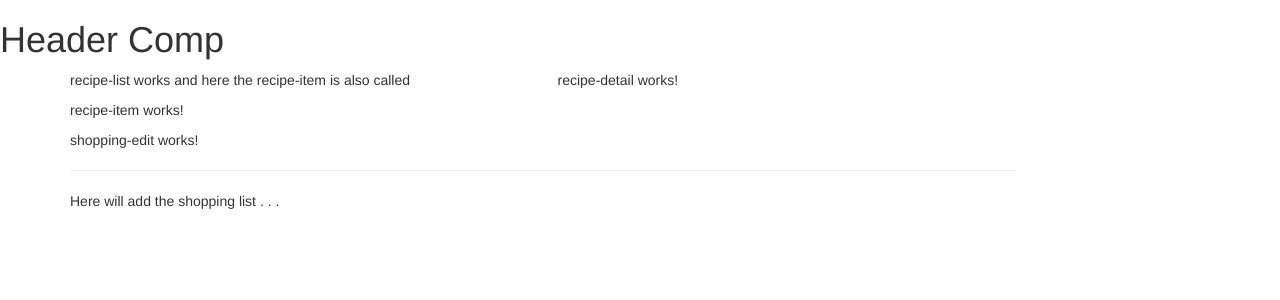
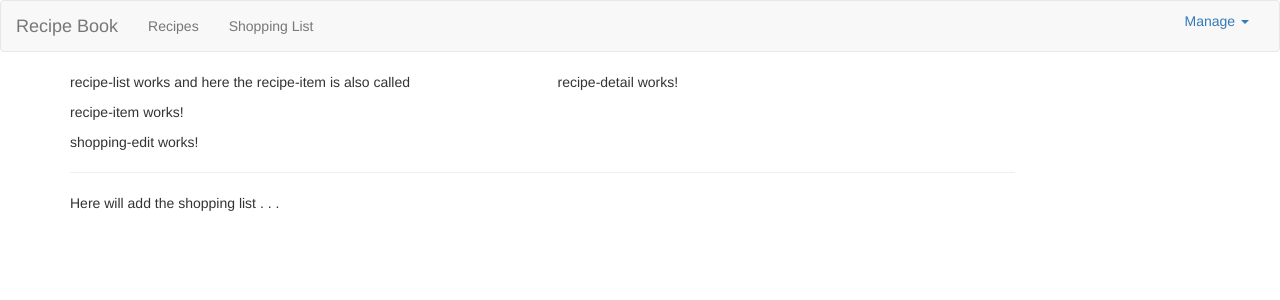
Before and after one commit to surya186/iNGApp, an Angular app: page / in a window 1280 px wide. Shown: the top 300 px of the page. Built offline with nearby package versions, Linux system fonts and the light colour scheme.

Commit message:
Added nav bar in the header component

```diff
--- a/src/app/header/header.component.html
+++ b/src/app/header/header.component.html
@@ -1 +1,22 @@
-<h1>Header Comp</h1>
+<nav class="navbar navbar-default">
+    <div class="container-fluid">
+        <div class="navbar-header">
+            <a href="#" class=navbar-brand>Recipe Book</a>
+        </div>
+        <div class="collapse navbar-collapse">
+            <ul class="nav navbar-nav">
+                <li><a href="#">Recipes</a></li>
+                <li><a href="#">Shopping List</a></li>
+            </ul>
+            <ul class="nav navbarnav navbar-right">
+                <li class="dropdown">
+                    <a href="#" class="dropdown-toggle" role="button">Manage <span class="caret"></span></a>
+                    <ul class="dropdown-menu">
+                        <li><a href="#">Save</a></li>
+                        <li><a href="#">Fetch</a></li>
+                    </ul>
+                </li>
+            </ul>
+        </div>
+    </div>
+</nav>
```
